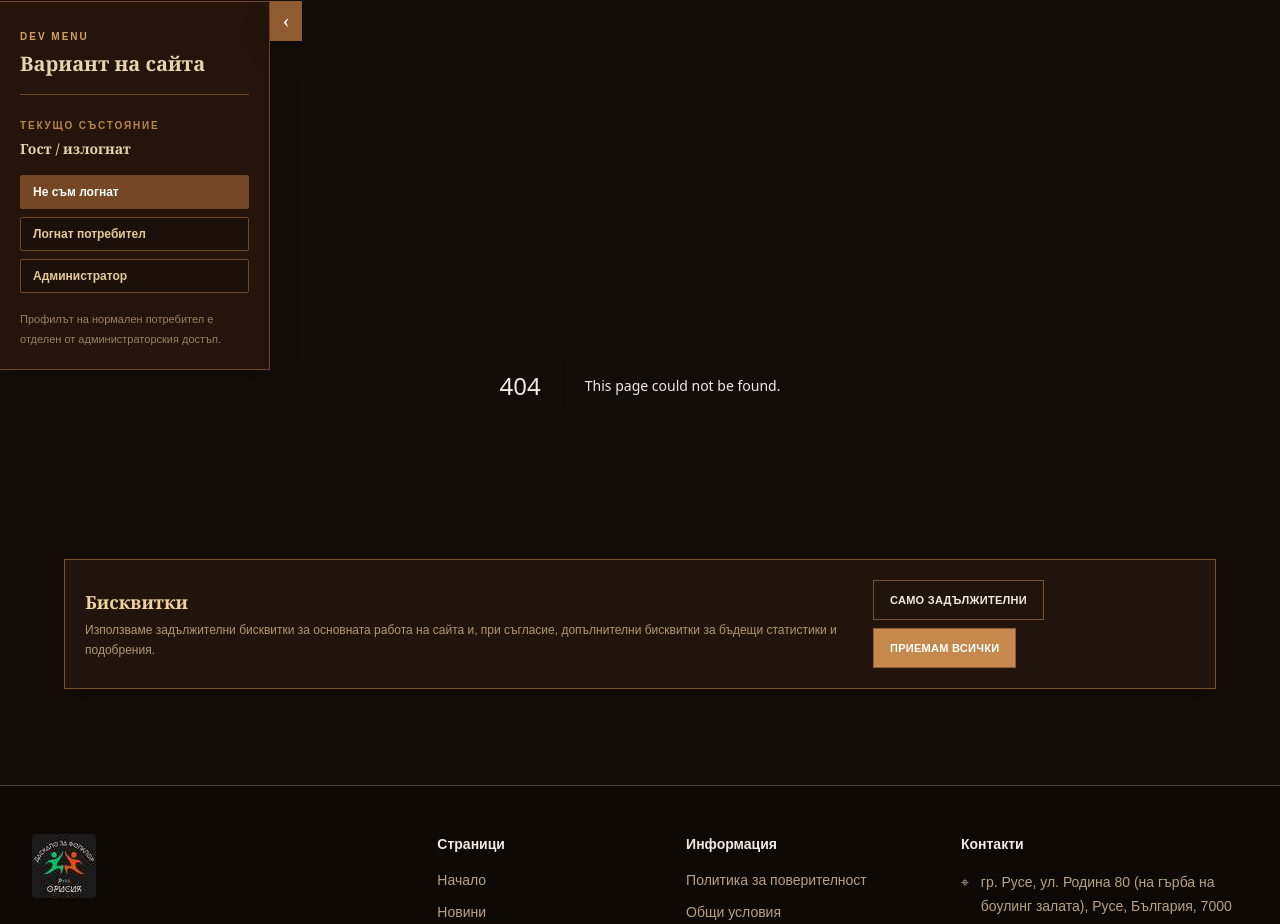
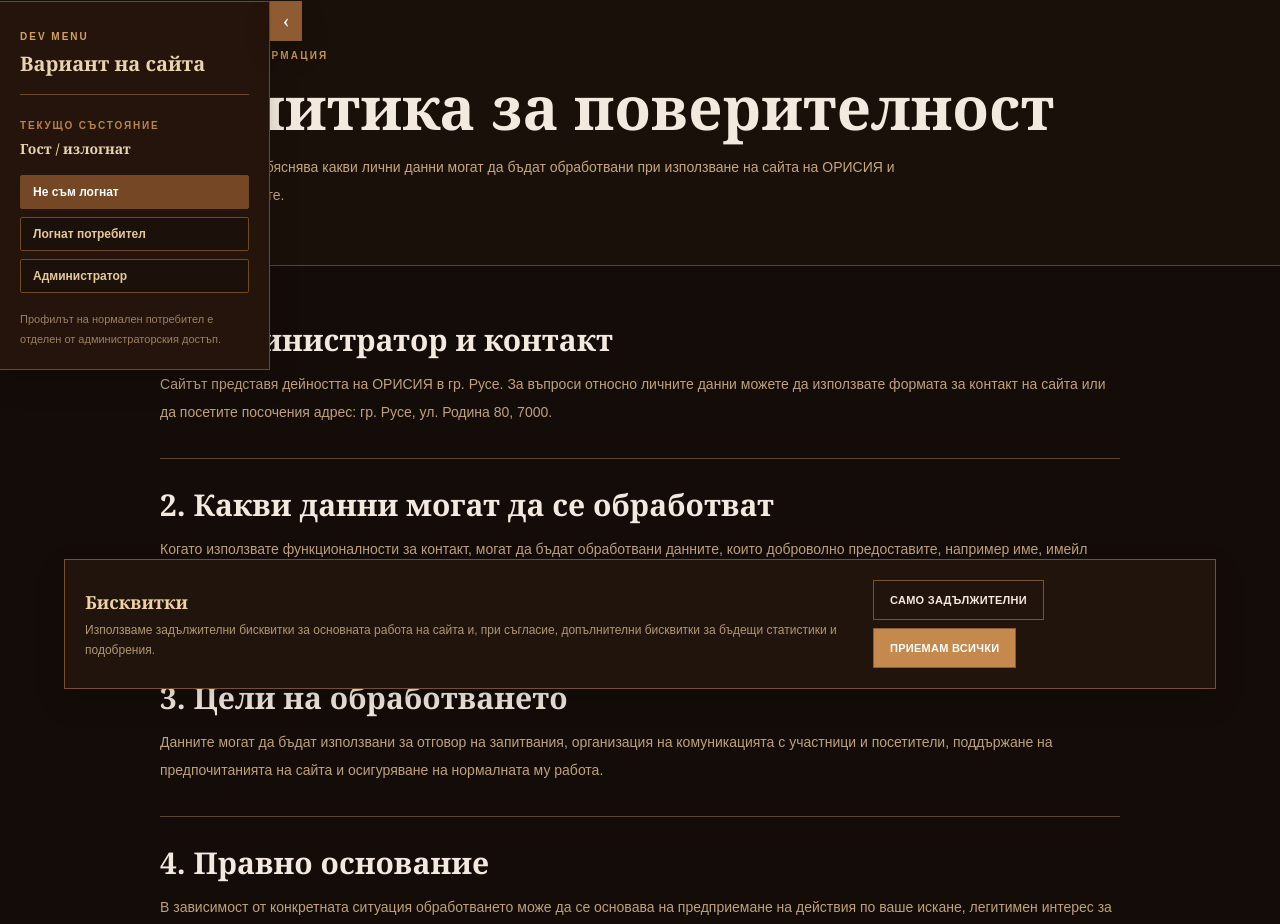
Before and after one commit to viktor132607/Orisia.Client, a Next.js app: page /privacy in a window 1280 px wide. Before the commit this address had no page. Shown: the part 95-1019 px from the top of the page. Built offline with nearby package versions, Linux system fonts and the light colour scheme.

Commit message:
Add privacy policy page

```diff
--- /dev/null
+++ b/src/app/privacy/page.tsx
@@ -0,0 +1,69 @@
+"use client";
+
+import Link from "next/link";
+import useLanguage from "../../components/useLanguage";
+
+export default function PrivacyPage() {
+  const language = useLanguage();
+  const isBg = language === "bg";
+  const sectionClass = "border-t border-orisia-line pt-7 dark:border-[#5a4637]";
+  const headingClass = "text-2xl font-bold sm:text-3xl";
+  const textClass = "mt-3 font-sans text-sm leading-7 text-[#725b47] dark:text-[#bfa27a]";
+
+  return (
+    <main className="min-h-screen bg-orisia-cream text-orisia-brown dark:bg-orisia-dark dark:text-orisia-light">
+      <section className="border-b border-orisia-line bg-[#e8d5bb] py-14 dark:border-[#574333] dark:bg-[#1a100a]">
+        <div className="mx-auto w-full max-w-5xl px-4 sm:px-6 lg:px-8">
+          <span className="font-sans text-[10px] font-black uppercase tracking-[.22em] text-orisia-goldDark dark:text-[#c79551]">{isBg ? "ОРИСИЯ · ИНФОРМАЦИЯ" : "ORISIA · INFORMATION"}</span>
+          <h1 className="mt-3 text-4xl font-bold sm:text-6xl">{isBg ? "Политика за поверителност" : "Privacy Policy"}</h1>
+          <p className="mt-4 max-w-3xl font-sans text-sm leading-7 text-[#725b47] dark:text-[#c6a77d]">{isBg ? "Тази страница обяснява какви лични данни могат да бъдат обработвани при използване на сайта на ОРИСИЯ и какви права имате." : "This page explains what personal data may be processed when using the ORISIA website and what rights you have."}</p>
+        </div>
+      </section>
+
+      <section className="py-14">
+        <div className="mx-auto grid w-full max-w-5xl gap-8 px-4 sm:px-6 lg:px-8">
+          <section>
+            <h2 className={headingClass}>{isBg ? "1. Администратор и контакт" : "1. Controller and contact"}</h2>
+            <p className={textClass}>{isBg ? "Сайтът представя дейността на ОРИСИЯ в гр. Русе. За въпроси относно личните данни можете да използвате формата за контакт на сайта или да посетите посочения адрес: гр. Русе, ул. Родина 80, 7000." : "The website presents ORISIA's activities in Ruse. For questions concerning personal data, you can use the website contact form or the listed address: 80 Rodina St., Ruse, Bulgaria, 7000."}</p>
+          </section>
+
+          <section className={sectionClass}>
+            <h2 className={headingClass}>{isBg ? "2. Какви данни могат да се обработват" : "2. Data that may be processed"}</h2>
+            <p className={textClass}>{isBg ? "Когато използвате функционалности за контакт, могат да бъдат обработвани данните, които доброволно предоставите, например име, имейл адрес, телефон и съдържание на съобщението. Сайтът може също да съхранява технически предпочитания в браузъра, като избран език, тема и избор относно бисквитките." : "When you use contact functionality, data you voluntarily provide may be processed, such as your name, email address, phone number and message content. The website may also store technical preferences in your browser, such as language, theme and cookie choices."}</p>
+          </section>
+
+          <section className={sectionClass}>
+            <h2 className={headingClass}>{isBg ? "3. Цели на обработването" : "3. Purposes of processing"}</h2>
+            <p className={textClass}>{isBg ? "Данните могат да бъдат използвани за отговор на запитвания, организация на комуникацията с участници и посетители, поддържане на предпочитанията на сайта и осигуряване на нормалната му работа." : "Data may be used to respond to inquiries, organize communication with participants and visitors, preserve website preferences and ensure normal website operation."}</p>
+          </section>
+
+          <section className={sectionClass}>
+            <h2 className={headingClass}>{isBg ? "4. Правно основание" : "4. Legal basis"}</h2>
+            <p className={textClass}>{isBg ? "В зависимост от конкретната ситуация обработването може да се основава на предприемане на действия по ваше искане, легитимен интерес за комуникация и поддръжка на сайта, изпълнение на законово задължение или ваше съгласие, когато такова е необходимо." : "Depending on the situation, processing may be based on taking steps at your request, legitimate interests in communication and website maintenance, compliance with a legal obligation, or your consent where required."}</p>
+          </section>
+
+          <section className={sectionClass}>
+            <h2 className={headingClass}>{isBg ? "5. Срок за съхранение" : "5. Retention"}</h2>
+            <p className={textClass}>{isBg ? "Личните данни следва да се пазят само за периода, необходим за съответната цел, освен ако закон не изисква по-дълъг срок. Техническите предпочитания в браузъра се пазят до изтриването им от потребителя или до промяна на съответната настройка." : "Personal data should be retained only for as long as necessary for the relevant purpose, unless a longer period is required by law. Browser preferences remain stored until deleted by the user or until the corresponding setting is changed."}</p>
+          </section>
+
+          <section className={sectionClass}>
+            <h2 className={headingClass}>{isBg ? "6. Получатели и трети страни" : "6. Recipients and third parties"}</h2>
+            <p className={textClass}>{isBg ? "Данни могат да бъдат достъпни за доставчици на хостинг или техническа поддръжка само доколкото това е необходимо за работата на сайта. Не се предвижда продажба на лични данни на рекламодатели." : "Data may be accessible to hosting or technical service providers only to the extent necessary for website operation. Personal data is not intended to be sold to advertisers."}</p>
+          </section>
+
+          <section className={sectionClass}>
+            <h2 className={headingClass}>{isBg ? "7. Вашите права" : "7. Your rights"}</h2>
+            <p className={textClass}>{isBg ? "При приложимост имате право на достъп, коригиране, изтриване, ограничаване на обработването, възражение, преносимост на данните и оттегляне на съгласие. Имате и право да подадете жалба до компетентния надзорен орган за защита на личните данни." : "Where applicable, you have rights of access, rectification, erasure, restriction, objection, data portability and withdrawal of consent. You also have the right to lodge a complaint with the competent data protection supervisory authority."}</p>
+          </section>
+
+          <section className={sectionClass}>
+            <h2 className={headingClass}>{isBg ? "8. Бисквитки и локално съхранение" : "8. Cookies and local storage"}</h2>
+            <p className={textClass}>{isBg ? "Подробности за използваните технически настройки и съхранение в браузъра са описани в отделната политика за бисквитки." : "Details about technical settings and browser storage are described in the separate Cookie Policy."}</p>
+            <Link href="/cookies" className="mt-4 inline-flex font-sans text-sm font-bold text-orisia-goldDark underline-offset-4 hover:underline dark:text-[#d0a15e]">{isBg ? "Виж политиката за бисквитки" : "View Cookie Policy"}</Link>
+          </section>
+        </div>
+      </section>
+    </main>
+  );
+}
```
